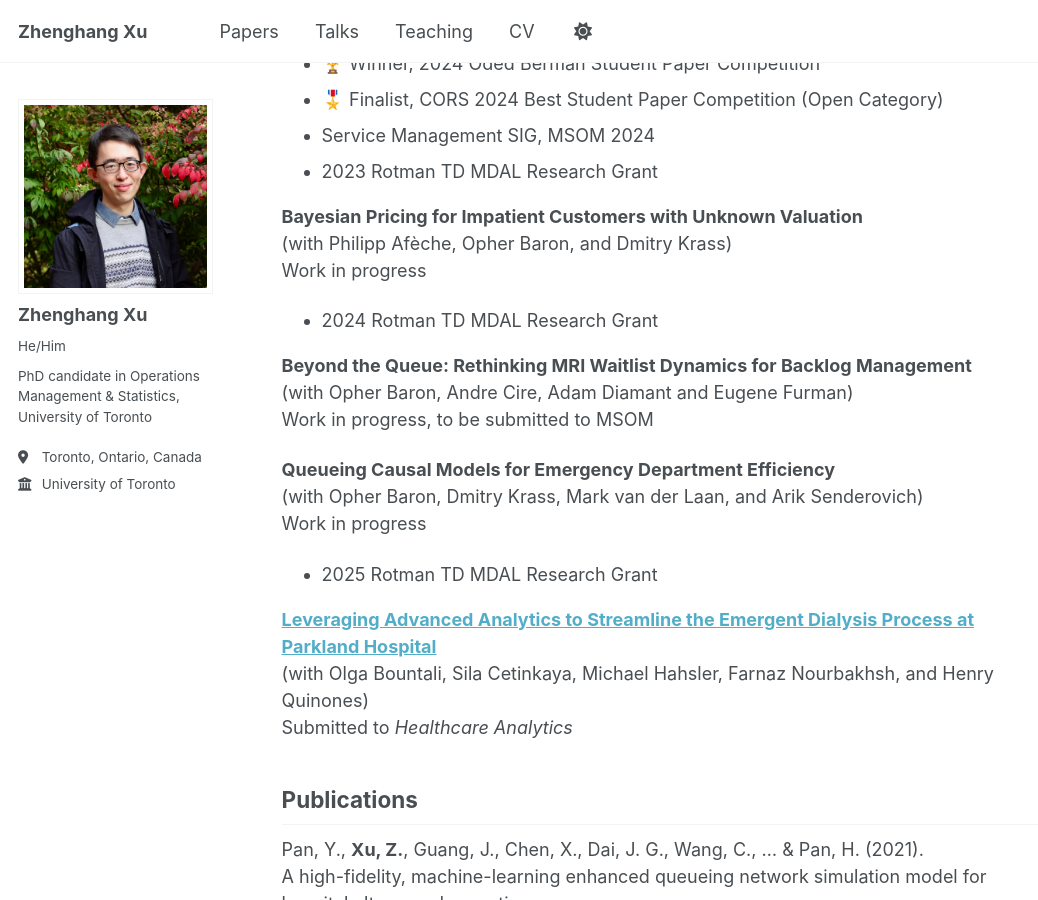
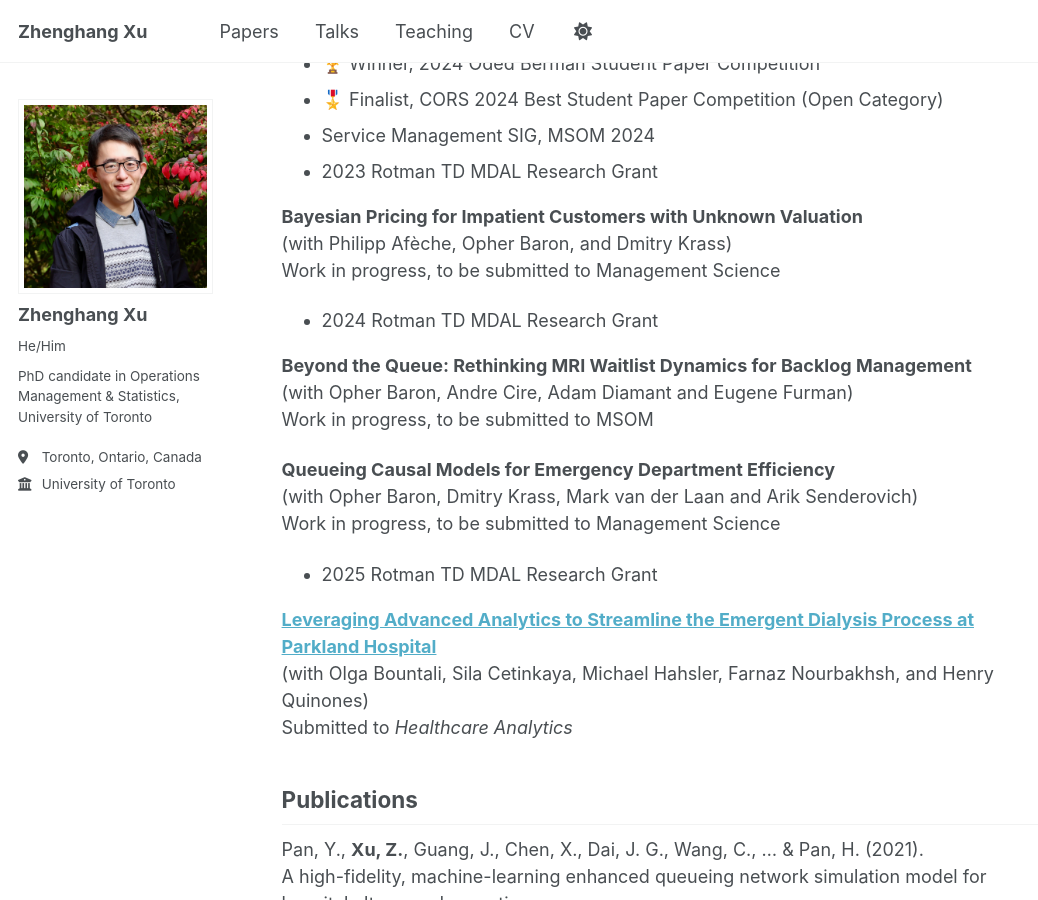
Before and after one commit to zhenghangxu-baymax/zhenghangxu-baymax.github.io, a Jekyll site: the page built from _pages/papers.md, in a window 1280 px wide and 900 px high, scrolled down 504 px. Shown: the whole window, without its empty margins (0-1038 px from the left). Built offline with Jekyll 4.4.1, drawn with Linux system fonts in a browser that asks for light colours.

Commit message:
Update papers.md

```diff
--- a/_pages/papers.md
+++ b/_pages/papers.md
@@ -20,7 +20,7 @@ Minor revision, *MSOM*, 2025
 
 **Bayesian Pricing for Impatient Customers with Unknown Valuation**
 (with Philipp Afèche, Opher Baron, and Dmitry Krass)
-Work in progress
+Work in progress, to be submitted to Management Science
 - 2024 Rotman TD MDAL Research Grant
 
 **Beyond the Queue: Rethinking MRI Waitlist Dynamics for Backlog Management**
@@ -28,8 +28,8 @@ Work in progress
 Work in progress, to be submitted to MSOM
 
 **Queueing Causal Models for Emergency Department Efficiency**
-(with Opher Baron, Dmitry Krass, Mark van der Laan, and Arik Senderovich)
-Work in progress
+(with Opher Baron, Dmitry Krass, Mark van der Laan and Arik Senderovich)
+Work in progress, to be submitted to Management Science
 - 2025 Rotman TD MDAL Research Grant
 
 **[Leveraging Advanced Analytics to Streamline the Emergent Dialysis Process at Parkland Hospital](https://papers.ssrn.com/sol3/papers.cfm?abstract_id=5066305)**
```
